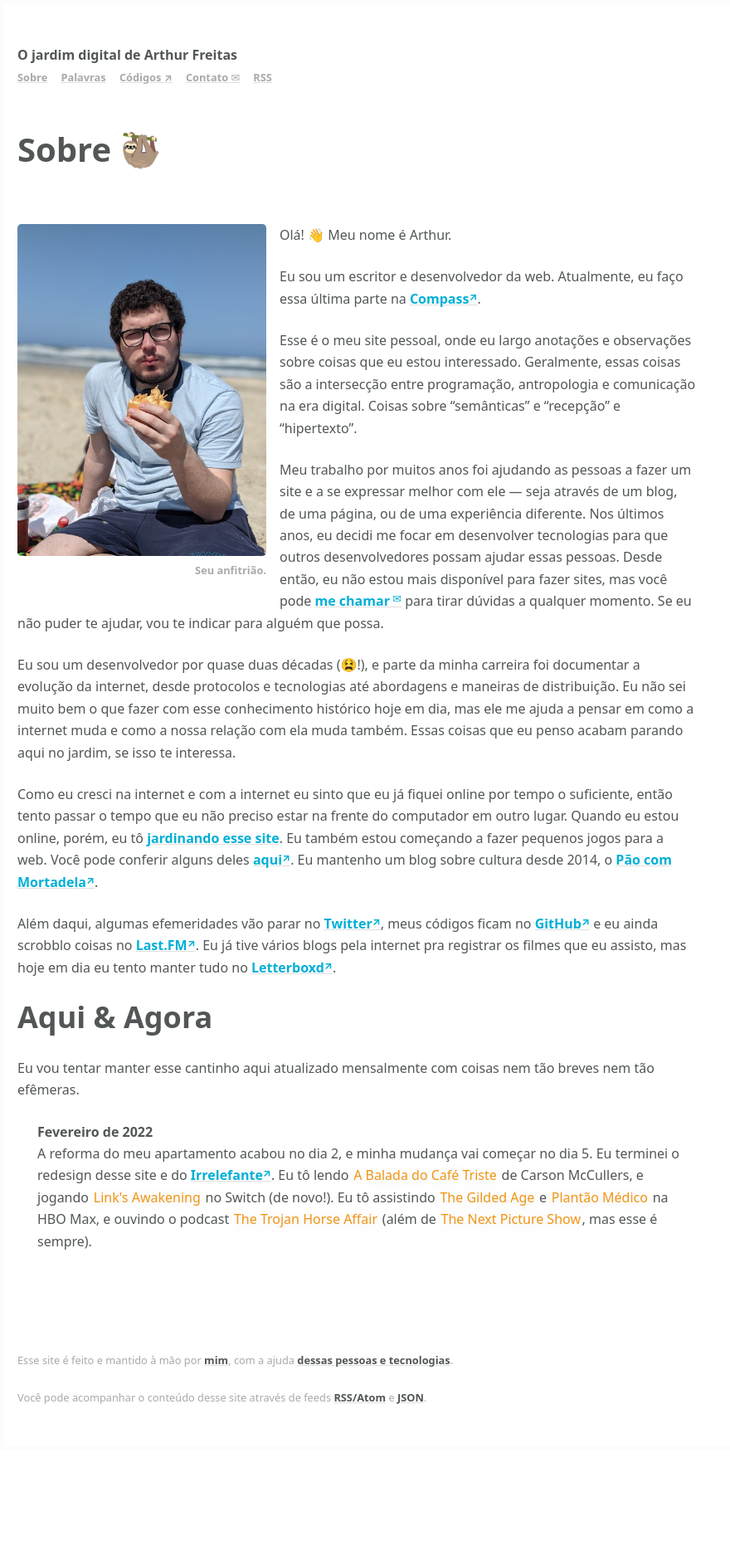
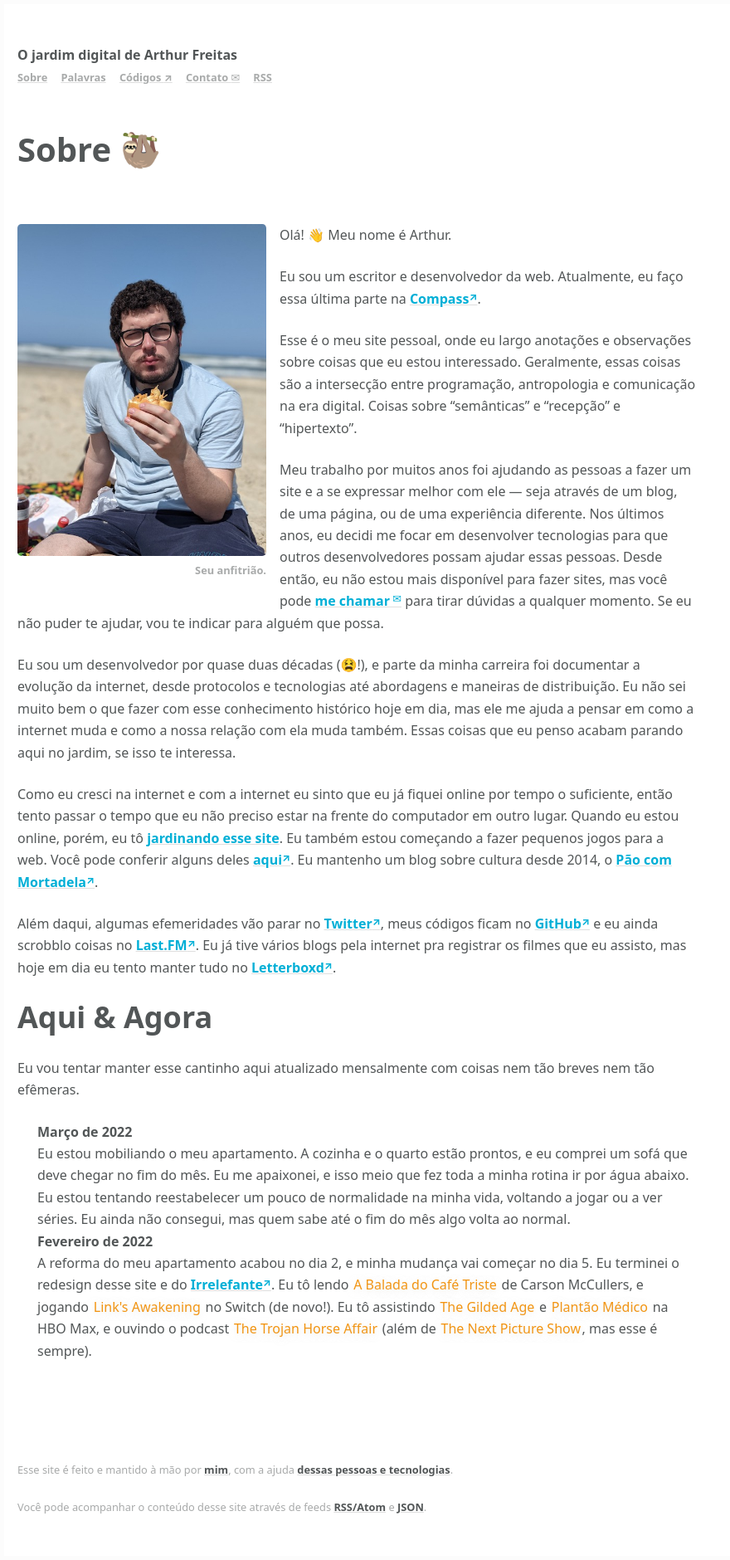
Before and after one commit to arthrfrts/arthrfrts.github.io, a Jekyll site: the page built from _pages/sobre.md, in a window 1280 px wide. Shown: the whole page at 83% size, without its empty margins (0-880 px from the left). Built offline with Jekyll 4.4.1, drawn with Linux system fonts in a browser that asks for light colours; before the commit the page ends 1748 px from its top, so only the background shows below that.

Commit message:
atualiza os status

```diff
--- a/_pages/sobre.md
+++ b/_pages/sobre.md
@@ -26,6 +26,9 @@ Além daqui, algumas efemeridades vão parar no [Twitter](https://twitter.com/ar
 Eu vou tentar manter esse cantinho aqui atualizado mensalmente com coisas nem tão breves nem tão efêmeras.
 
 <dl>
+  <dt>Março de 2022</dt>
+  <dd>Eu estou mobiliando o meu apartamento. A cozinha e o quarto estão prontos, e eu comprei um sofá que deve chegar no fim do mês. Eu me apaixonei, e isso meio que fez toda a minha rotina ir por água abaixo. Eu estou tentando reestabelecer um pouco de normalidade na minha vida, voltando a jogar ou a ver séries. Eu ainda não consegui, mas quem sabe até o fim do mês algo volta ao normal.</dd>
+
   <dt>Fevereiro de 2022</dt>
   <dd>A reforma do meu apartamento acabou no dia 2, e minha mudança vai começar no dia 5. Eu terminei o redesign desse site e do <a href="https://irrelefante.com.br/" rel="me">Irrelefante</a>. Eu tô lendo ===A Balada do Café Triste=== de Carson McCullers, e jogando ===Link's Awakening=== no Switch (de novo!). Eu tô assistindo ===The Gilded Age=== e ===Plantão Médico=== na HBO Max, e ouvindo o podcast ===The Trojan Horse Affair=== (além de ===The Next Picture Show===, mas esse é sempre).</dd>
 </dl>
```
